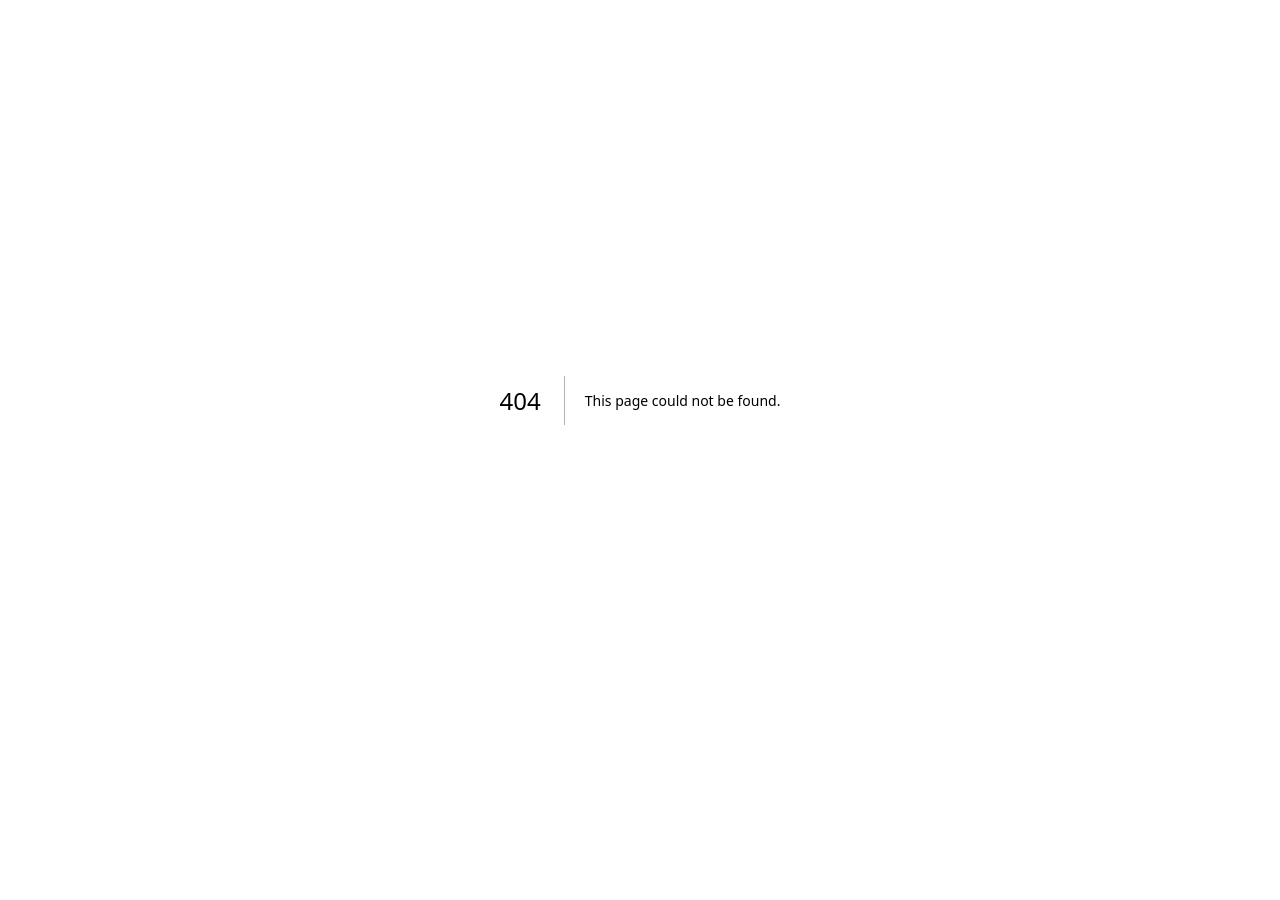
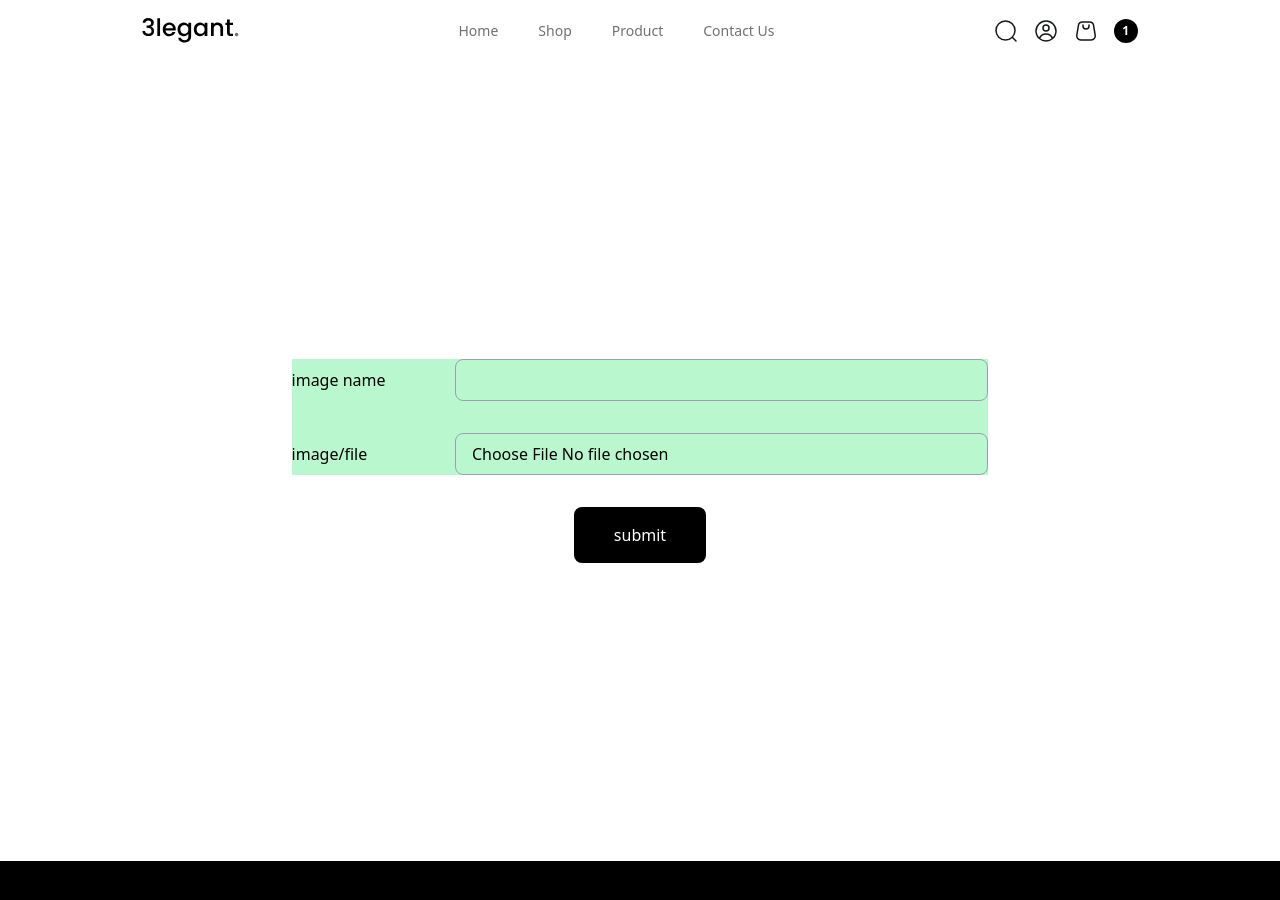
Before and after one commit to KhatunaGG/e-commerce-ui-design, a Next.js app: page /admin-page in a window 1280 px wide. Before the commit this address had no page. Before the commit the page ends 800 px from the top, so only its background shows below. Built offline with nearby package versions, Linux system fonts and the light colour scheme.

Commit message:
added: upload/download images on aws-s3 for swiper comp/home-page

```diff
--- a/package.json
+++ b/package.json
@@ -10,13 +10,15 @@
   },
   "dependencies": {
     "@hookform/resolvers": "^5.0.1",
+    "axios": "^1.9.0",
     "next": "15.3.3",
     "react": "^19.0.0",
     "react-dom": "^19.0.0",
     "react-hook-form": "^7.57.0",
     "react-toastify": "^11.0.5",
     "swiper": "^11.2.8",
-    "zod": "^3.25.51"
+    "zod": "^3.25.51",
+    "zustand": "^5.0.5"
   },
   "devDependencies": {
     "@eslint/eslintrc": "^3",
--- /dev/null
+++ b/src/app/(pages)/admin-page/page.tsx
@@ -0,0 +1,5 @@
+import Admin from "@/app/components/__organism/admin/Admin";
+
+export default function page() {
+  return <Admin />;
+}
--- /dev/null
+++ b/src/app/components/__molecules/animateSpin/AnimateSpin.tsx
@@ -0,0 +1,9 @@
+const AnimateSpin = () => {
+  return (
+    <div className="w-full flex justify-center items-center py-10">
+      <div className="animate-spin rounded-full h-8 w-8 border-t-2 border-b-2 border-[#335CFF]"></div>
+    </div>
+  );
+};
+
+export default AnimateSpin;
--- a/src/app/components/__molecules/index.ts
+++ b/src/app/components/__molecules/index.ts
@@ -1,3 +1,4 @@
 export { default as Input } from "./input/Input";
 export { default as Submit } from "./submit/Submit";
 export { default as NavLink } from "./navLink/NavLink";
+export { default as AnimateSpin } from "./animateSpin/AnimateSpin";
--- /dev/null
+++ b/src/app/components/__organism/admin/Admin.tsx
@@ -0,0 +1,106 @@
+"use client";
+import { useForm } from "react-hook-form";
+import { zodResolver } from "@hookform/resolvers/zod";
+import z from "zod";
+import { ChangeEvent, useState } from "react";
+import { toast } from "react-toastify";
+import { axiosInstance } from "@/app/libs/axiosInstance";
+
+const formSchema = z.object({
+  imageName: z.string().min(1, "Image name is required"),
+});
+
+type FormData = z.infer<typeof formSchema>;
+
+const Admin = () => {
+  const [file, setFile] = useState<File | null>(null);
+  const {
+    register,
+    handleSubmit,
+    reset,
+    // formState: { errors, isSubmitting },
+  } = useForm<FormData>({
+    resolver: zodResolver(formSchema),
+    defaultValues: {
+      imageName: "",
+    },
+  });
+
+  const handleFile = (e: ChangeEvent<HTMLInputElement>) => {
+    const selectedFile = e.target.files?.[0];
+    if (selectedFile) {
+      setFile(selectedFile);
+    }
+  };
+
+  const onSubmit = async (formData: FormData) => {
+    if (!file) {
+      toast.error("Please select a file before submitting.");
+      return;
+    }
+    const fileUploadForm = new FormData();
+    fileUploadForm.append("file", file);
+
+    try {
+      const uploadRes = await axiosInstance.post("/upload", fileUploadForm);
+      const filePath = uploadRes.data;
+      console.log(filePath, "filePath")
+      if (!filePath) {
+        throw new Error("No filePath returned from S3 upload.");
+      }
+
+      const res = await axiosInstance.post(`utilities`, {
+        imageName: formData.imageName,
+        filePath: filePath,
+      });
+
+      if (res.status >= 200 && res.status <= 204) {
+        reset();
+        setFile(null);
+      }
+    } catch (e) {
+      console.log(e);
+    }
+  };
+
+
+  return (
+    <form
+      onSubmit={handleSubmit(onSubmit)}
+      className="w-full flex flex-col items-center justify-center py-10 min-h-screen"
+    >
+      <div className="w-[70%] bg-green-200 flex flex-col gap-8">
+        <div className="w-full flex items-center justify-center gap-6">
+          <label htmlFor="" className="w-[20%]">
+            image name
+          </label>
+          <input
+            {...register("imageName")}
+            type="text"
+            className="flex-1 py-2 px-4 rounded-lg border border-gray-400 outline-none"
+          />
+        </div>
+
+        <div className="w-full flex items-center justify-center gap-6">
+          <label htmlFor="" className="w-[20%]">
+            image/file
+          </label>
+          <input
+            onChange={handleFile}
+            type="file"
+            className="flex-1 py-2 px-4 rounded-lg border border-gray-400 outline-none"
+          />
+        </div>
+      </div>
+
+      <button
+        type="submit"
+        className="px-10 py-4 rounded-lg bg-black text-white mt-8"
+      >
+        submit
+      </button>
+    </form>
+  );
+};
+
+export default Admin;
--- a/src/app/components/__organism/dashboard/Dashboard.tsx
+++ b/src/app/components/__organism/dashboard/Dashboard.tsx
@@ -8,8 +8,6 @@ const Dashboard = () => {
       <div className="DASHBOARD w-full h-full">
       <Hero />
       </div>
-
-
     </section>
   );
 };
--- a/src/app/components/__organism/hero/Hero.tsx
+++ b/src/app/components/__organism/hero/Hero.tsx
@@ -31,32 +31,145 @@
 
 // export default Hero;
 
+
+
+
+
+
+
+
+
+
+
+
+
+
+
+// "use client";
+// import React, { useRef, useEffect, useState } from "react";
+// import { Swiper, SwiperSlide } from "swiper/react";
+// import { Navigation, Autoplay } from "swiper/modules";
+// import "swiper/css";
+// import "swiper/css/navigation";
+// import { SwipeLeft, SwipeRight } from "../../__atoms";
+// import useManageImageStore from "@/app/store/manage-image.store";
+// import { AnimateSpin } from "../../__molecules";
+
+// const Hero = () => {
+//   const { imagesData, loading, error, fetchImages } = useManageImageStore();
+//   console.log(imagesData, "ImageData");
+
+//   useEffect(() => {
+//     fetchImages();
+//   }, [fetchImages]);
+
+//   // const images = [
+//   //   "/assets/swipe_1.png",
+//   //   "/assets/swipe_3.jpg",
+//   //   "/assets/swipe_2.jpg",
+//   // ];
+
+//   const prevRef = useRef<HTMLButtonElement>(null);
+//   const nextRef = useRef<HTMLButtonElement>(null);
+//   const [isMounts, setIsMounts] = useState(false);
+
+//   useEffect(() => {
+//     setIsMounts(true);
+//   }, []);
+
+//   if (loading) return (
+//     <div className=" w-full h-auto flex items-center justify-center">
+//       <AnimateSpin />
+//     </div>
+//   );
+
+//   return (
+//     <div className="relative h-[304px] lg:h-[536px] rounded-lg overflow-hidden">
+//       {isMounts && (
+//         <Swiper
+//           modules={[Navigation, Autoplay]}
+//           loop={true}
+//           autoplay={{
+//             delay: 3000,
+//             disableOnInteraction: false,
+//           }}
+//           navigation={{
+//             prevEl: prevRef.current,
+//             nextEl: nextRef.current,
+//           }}
+//           speed={900}
+//           className="rounded-lg h-full"
+//         >
+//           {imagesData.map(({ url, imageName }, index) => (
+//             <SwiperSlide key={index}>
+//               <img
+//                 src={url}
+//                 alt={imageName}
+//                 className="w-full h-full object-cover"
+//               />
+//             </SwiperSlide>
+//           ))}
+//         </Swiper>
+//       )}
+//       <button
+//         ref={prevRef}
+//         className="absolute top-1/2 left-4 z-10 -translate-y-1/2 bg-white bg-opacity-50 w-[38px] h-[38px] md:w-[48px] md:h-[48px] flex items-center justify-center rounded-full p-2 hover:bg-opacity-80 transition"
+//         aria-label="Previous Slide"
+//       >
+//         <SwipeLeft />
+//       </button>
+
+//       <button
+//         ref={nextRef}
+//         className="absolute top-1/2 right-4 z-10 -translate-y-1/2 bg-white bg-opacity-50 w-[38px] h-[38px] md:w-[48px] md:h-[48px] flex items-center justify-center rounded-full p-2 hover:bg-opacity-80 transition"
+//         aria-label="Next Slide"
+//       >
+//         <SwipeRight />
+//       </button>
+//     </div>
+//   );
+// };
+
+// export default Hero;
+
+
+
+
+
+
 "use client";
-import React, { useRef, useEffect, useState } from "react";
+import React, { useEffect, useState } from "react";
 import { Swiper, SwiperSlide } from "swiper/react";
 import { Navigation, Autoplay } from "swiper/modules";
 import "swiper/css";
 import "swiper/css/navigation";
 import { SwipeLeft, SwipeRight } from "../../__atoms";
+import useManageImageStore from "@/app/store/manage-image.store";
+import { AnimateSpin } from "../../__molecules";
 
 const Hero = () => {
-  const images = [
-    "/assets/swipe_1.png",
-    "/assets/swipe_6.jpg",
-    "/assets/swipe_2.jpg",
-  ];
-
-  const prevRef = useRef<HTMLButtonElement>(null);
-  const nextRef = useRef<HTMLButtonElement>(null);
-  const [navigationReady, setNavigationReady] = useState(false);
+  const { imagesData, loading, fetchImages } = useManageImageStore();
+  console.log(imagesData, "ImageData");
 
   useEffect(() => {
-    setNavigationReady(true);
+    fetchImages();
+  }, [fetchImages]);
+
+  const [isMounts, setIsMounts] = useState(false);
+
+  useEffect(() => {
+    setIsMounts(true);
   }, []);
 
+  if (loading) return (
+    <div className=" w-full h-full flex items-center justify-center">
+      <AnimateSpin />
+    </div>
+  );
+
   return (
-    <div className="relative h-[304px] lg:h-[536px] rounded-lg overflow-hidden">
-      {navigationReady && (
+    <div className="relative h-[304px] lg:h-[536px] rounded-lg overflow-hidden shadow-2xl">
+      {isMounts && (
         <Swiper
           modules={[Navigation, Autoplay]}
           loop={true}
@@ -65,17 +178,17 @@ const Hero = () => {
             disableOnInteraction: false,
           }}
           navigation={{
-            prevEl: prevRef.current,
-            nextEl: nextRef.current,
+            prevEl: '.custom-prev',
+            nextEl: '.custom-next',
           }}
           speed={900}
           className="rounded-lg h-full"
         >
-          {images.map((item, index) => (
+          {imagesData.map(({ url, imageName }, index) => (
             <SwiperSlide key={index}>
               <img
-                src={item}
-                alt={`slide-${index}`}
+                src={url}
+                alt={imageName}
                 className="w-full h-full object-cover"
               />
             </SwiperSlide>
@@ -83,16 +196,14 @@ const Hero = () => {
         </Swiper>
       )}
       <button
-        ref={prevRef}
-        className="absolute top-1/2 left-4 z-10 -translate-y-1/2 bg-white bg-opacity-50 w-[38px] h-[38px] md:w-[48px] md:h-[48px] flex items-center justify-center rounded-full p-2 hover:bg-opacity-80 transition"
+        className="custom-prev cursor-pointer absolute top-1/2 left-4 z-10 -translate-y-1/2 bg-white bg-opacity-50 w-[38px] h-[38px] md:w-[48px] md:h-[48px] flex items-center justify-center rounded-full p-2 hover:bg-opacity-80 transition"
         aria-label="Previous Slide"
       >
         <SwipeLeft />
       </button>
 
       <button
-        ref={nextRef}
-        className="absolute top-1/2 right-4 z-10 -translate-y-1/2 bg-white bg-opacity-50 w-[38px] h-[38px] md:w-[48px] md:h-[48px] flex items-center justify-center rounded-full p-2 hover:bg-opacity-80 transition"
+        className="custom-next cursor-pointer absolute top-1/2 right-4 z-10 -translate-y-1/2 bg-white bg-opacity-50 w-[38px] h-[38px] md:w-[48px] md:h-[48px] flex items-center justify-center rounded-full p-2 hover:bg-opacity-80 transition"
         aria-label="Next Slide"
       >
         <SwipeRight />
--- /dev/null
+++ b/src/app/libs/axiosInstance.tsx
@@ -0,0 +1,5 @@
+import axios from "axios";
+
+export const axiosInstance = axios.create({
+  baseURL: "http://localhost:3003/",
+});
--- /dev/null
+++ b/src/app/store/manage-image.store.ts
@@ -0,0 +1,70 @@
+// import { create } from "zustand";
+
+// export interface IUseManageImageStore {
+//   bannerImage: string[];
+//   addImage: (url: string) => void;
+// }
+
+// const useManageImageStore = create<IUseManageImageStore>((set) => ({
+//   bannerImage: [],
+//   addImage: (url: string) =>
+//     set((state) => ({
+//       bannerImage: [...state.bannerImage, url],
+//     })),
+// }));
+
+// export default useManageImageStore;
+
+import { create } from "zustand";
+import axios, { AxiosError } from "axios";
+import { axiosInstance } from "../libs/axiosInstance";
+
+export interface ErrorResponse {
+  message: string;
+}
+
+const handleApiError = (error: AxiosError<ErrorResponse>): string => {
+  if (axios.isAxiosError(error)) {
+    const errorMessage = error.response?.data.message || "An error occurred";
+    // toast.error(errorMessage);
+    return errorMessage;
+  }
+  const unexpectedError = "An unexpected error occurred";
+  // toast.error(unexpectedError);
+  return unexpectedError;
+};
+
+export interface IImageData {
+  imageName: string;
+  url: string;
+}
+
+export interface IUseManageImageStore {
+  axiosError: string | null;
+  imagesData: IImageData[];
+  loading: boolean;
+  fetchImages: () => Promise<void>;
+  clearImages: () => void;
+}
+
+const useManageImageStore = create<IUseManageImageStore>((set) => ({
+  imagesData: [],
+  loading: false,
+  error: null,
+  axiosError: "",
+
+  fetchImages: async () => {
+    set({ loading: true, axiosError: null });
+    try {
+      const response = await axiosInstance.get<IImageData[]>("/all-images");
+      set({ imagesData: response.data, loading: false });
+    } catch (e) {
+      const errorMessage = handleApiError(e as AxiosError<ErrorResponse>);
+      set({ axiosError: errorMessage });
+    }
+  },
+
+  clearImages: () => set({ imagesData: [], axiosError: null, loading: false }),
+}));
+
+export default useManageImageStore;
```
Also changed, not shown: public/assets/swipe_3.jpg (renamed from public/assets/swipe_6.jpg), 1 other file (tests, documents, lock files or other folders).
